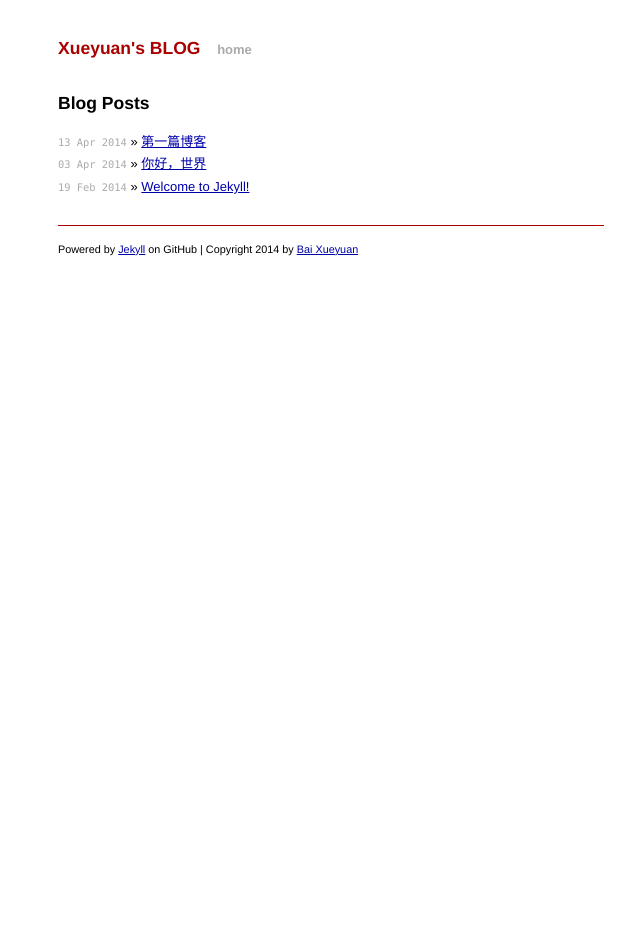
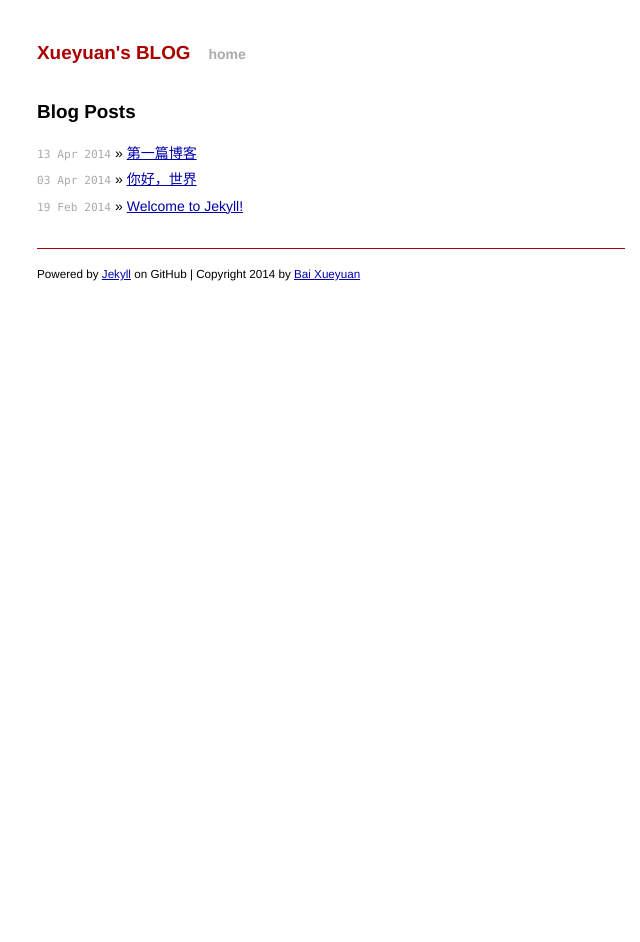
Before and after one commit to baixueyuan/jekyll, a Jekyll site: the page built from index.html, in a window 1280 px wide. Shown: the whole page, without its empty margins (309-949 px from the left). Built offline with Jekyll 4.4.1, drawn with Linux system fonts in a browser that asks for light colours; Markdown is read by kramdown in place of the engine named in the settings.

Commit message:
Update main.css

```diff
--- a/css/main.css
+++ b/css/main.css
@@ -16,8 +16,8 @@
 
 body {
   background-color: #FFF;
-  font: 13.34px "Galdeano", "Microsoft YaHei", Helvetica, Arial, sans-serif;
-  font-size: small;
+  font-family: "Galdeano", "Microsoft YaHei", Helvetica, Arial, sans-serif;
+  font-size: 14px;
   text-align: center;
 }
 
```
